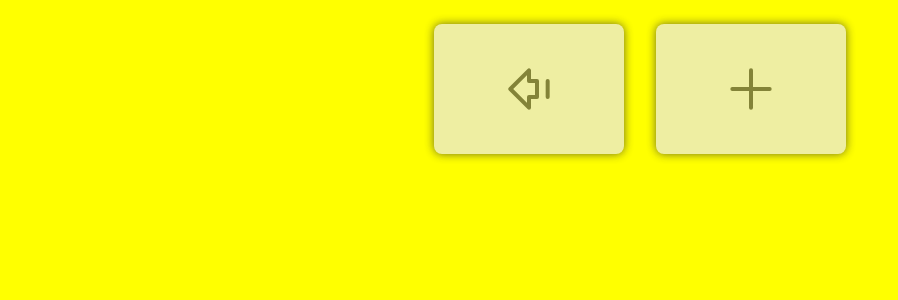
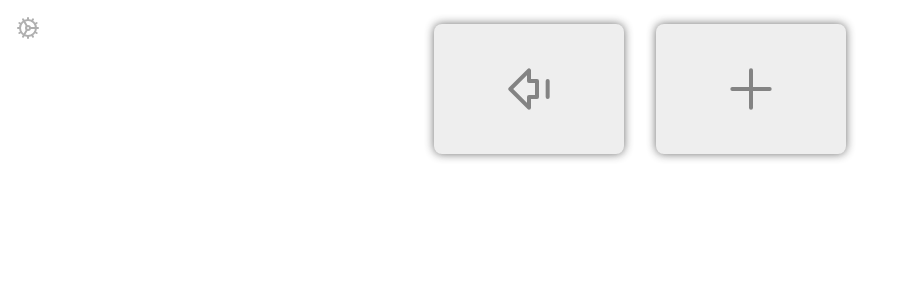
Before and after one commit to artem-kuznecov/chrome-extension, a React (Vite) app: page / in a window 1280 px wide. Shown: the top 300 px of the page, without its empty margins (0-898 px from the left). Built offline with nearby package versions, Linux system fonts and the light colour scheme.

Commit message:
add settings icon

```diff
--- a/src/NewTabPage.tsx
+++ b/src/NewTabPage.tsx
@@ -1,7 +1,11 @@
+/// <reference types="vite-plugin-svgr/client" />
+
 import { useState } from 'react'
 
 import { BookmarksGrid } from './components/bookmarks-grid'
-import NewBookmark from './components/modals/NewBookmark.modal'
+import { NewBookmark } from './components/modals/NewBookmark.modal'
+
+import Cog from '@/theme/icons/cog.svg?react'
 
 function TabPage () {
   const [modalOpen, setModalOpen] = useState<boolean>(false)
@@ -13,6 +17,7 @@ function TabPage () {
   return (
     <>
       <div className='veil' data-open={modalOpen}></div>
+      <Cog className='settings-icon' />
       <NewBookmark isOpen={modalOpen} handleToggleModal={toggleModal} />
       <BookmarksGrid handleToggleModal={toggleModal} />
     </>
--- a/src/components/modals/NewBookmark.modal.tsx
+++ b/src/components/modals/NewBookmark.modal.tsx
@@ -62,4 +62,4 @@ const NewBookmark = observer(({ isOpen, handleToggleModal }: { isOpen: boolean,
   )
 })
 
-export default NewBookmark
+export { NewBookmark }
--- a/src/index.scss
+++ b/src/index.scss
@@ -6,7 +6,7 @@
 }
 
 body {
-  background: yellow;
+  background: #fff;
   overflow: hidden;
 }
 
@@ -25,3 +25,11 @@ body {
     opacity: 1;
   }
 }
+
+.settings-icon {
+  position: absolute;
+  top: 16px;
+  left: 16px;
+  cursor: pointer;
+  filter: invert(100%);
+}
```
Also changed, not shown: src/theme/icons/cog.svg (added).
